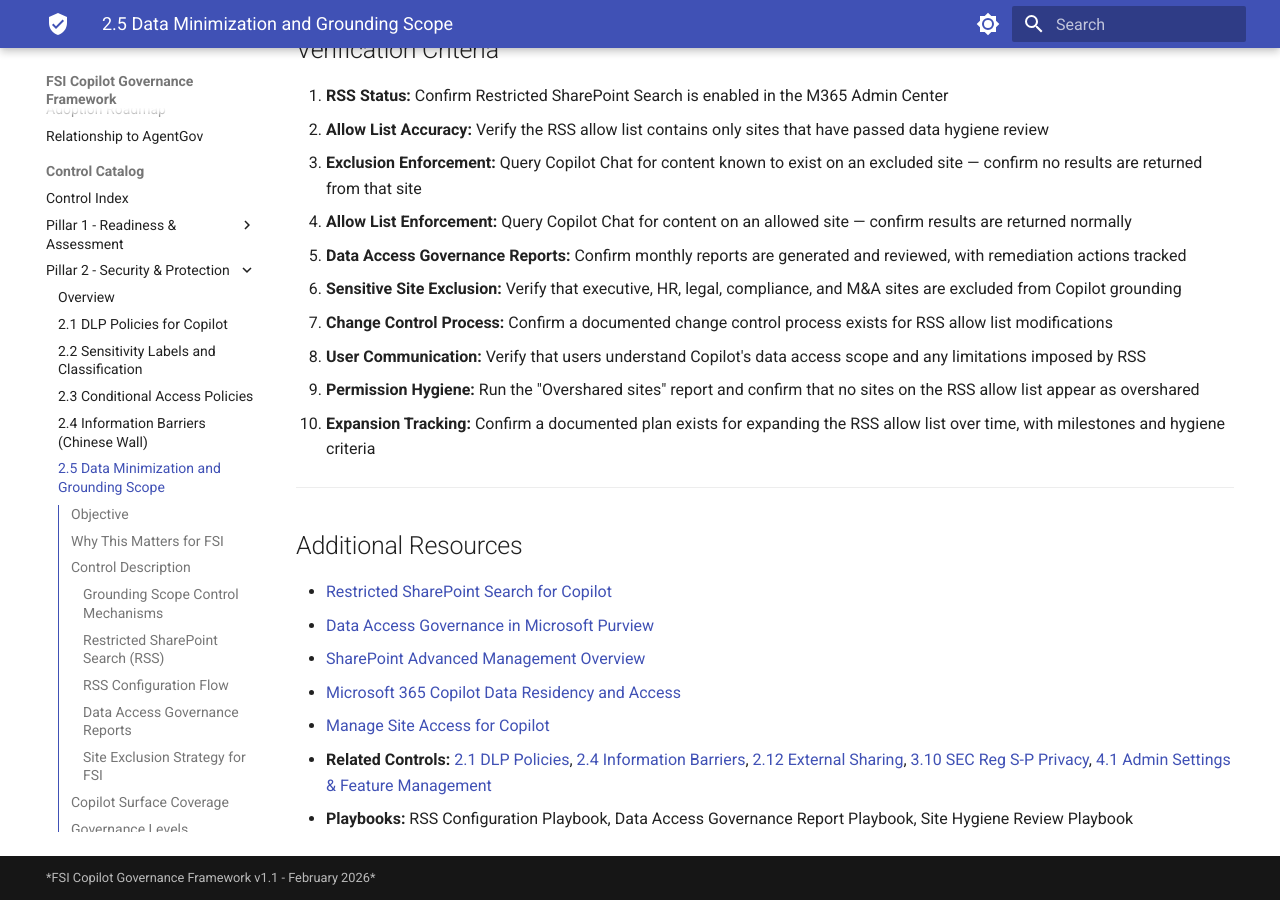
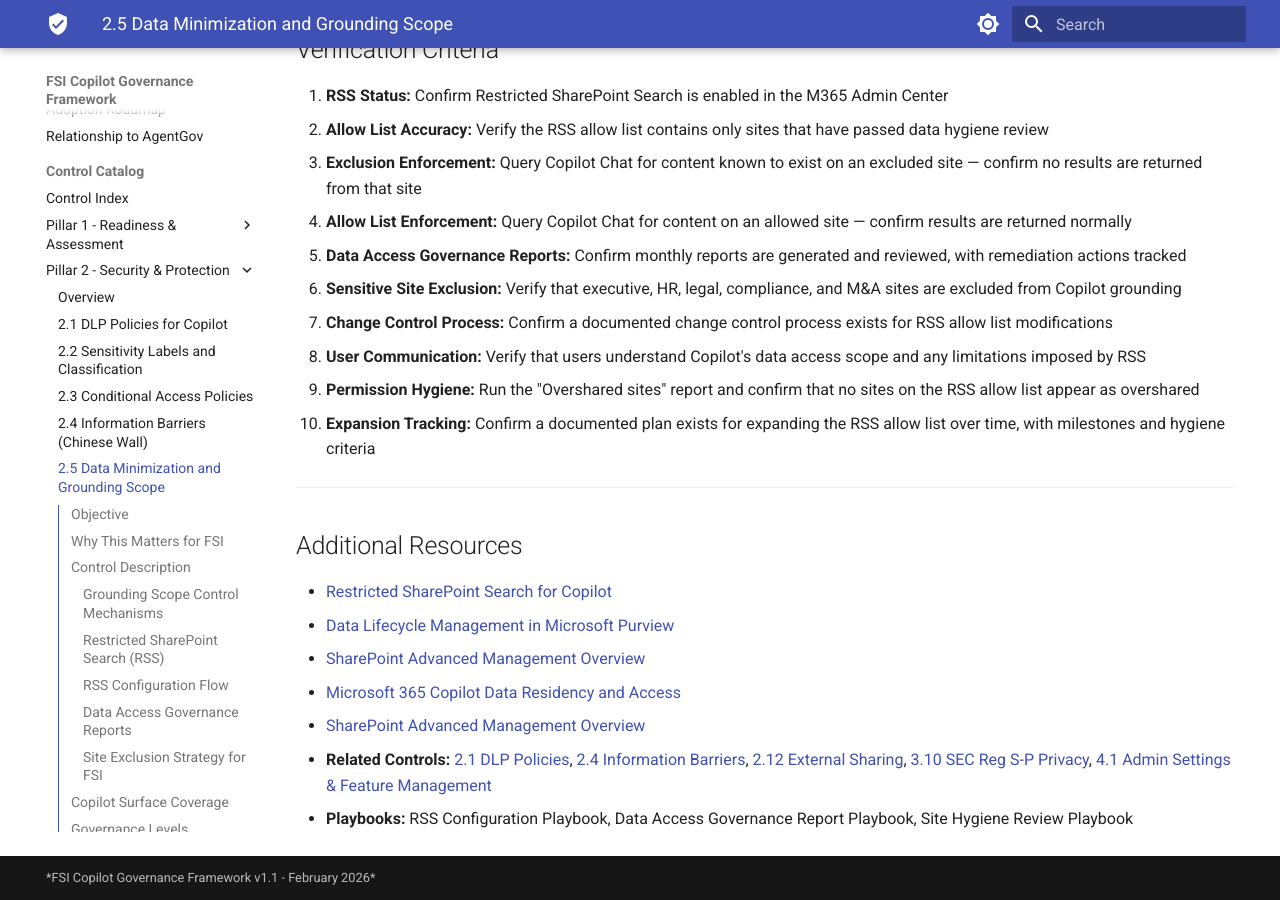
Before and after one commit to judeper/FSI-CopilotGov, an MkDocs documentation site: the page built from docs/controls/pillar-2-security/2.5-data-minimization-grounding-scope.md, in a window 1280 px wide and 900 px high, scrolled down 6478 px. Built offline with MkDocs 1.6.1 and Material for MkDocs 9.7.7, drawn with Linux system fonts in a browser that asks for light colours.

Commit message:
fix: update 3 dead Microsoft Learn URLs in controls 2.5, 2.13, 2.14
- manage-plugins-copilot-admin-center -> manage-copilot-agents-integrated-apps
- purview/data-access-governance -> purview/data-lifecycle-management
- sharepoint/copilot-site-access -> sharepoint/advanced-management (duplicate removed)

Co-authored-by: Copilot <223556219+Copilot@users.noreply.github.com>

```diff
--- a/docs/controls/pillar-2-security/2.5-data-minimization-grounding-scope.md
+++ b/docs/controls/pillar-2-security/2.5-data-minimization-grounding-scope.md
@@ -220,9 +220,9 @@ Set-SPOSite -Identity "https://contoso.sharepoint.com/sites/BoardMaterials" `
 ## Additional Resources
 
 - [Restricted SharePoint Search for Copilot](https://learn.microsoft.com/sharepoint/restricted-sharepoint-search)
-- [Data Access Governance in Microsoft Purview](https://learn.microsoft.com/purview/data-access-governance)
+- [Data Lifecycle Management in Microsoft Purview](https://learn.microsoft.com/en-us/purview/data-lifecycle-management)
 - [SharePoint Advanced Management Overview](https://learn.microsoft.com/sharepoint/advanced-management)
 - [Microsoft 365 Copilot Data Residency and Access](https://learn.microsoft.com/microsoft-365-copilot/microsoft-365-copilot-privacy)
-- [Manage Site Access for Copilot](https://learn.microsoft.com/sharepoint/copilot-site-access)
+- [SharePoint Advanced Management Overview](https://learn.microsoft.com/en-us/sharepoint/advanced-management)
 - **Related Controls:** [2.1 DLP Policies](2.1-dlp-policies-for-copilot.md), [2.4 Information Barriers](2.4-information-barriers.md), [2.12 External Sharing](2.12-external-sharing-governance.md), [3.10 SEC Reg S-P Privacy](../pillar-3-compliance/3.10-sec-reg-sp-privacy.md), [4.1 Admin Settings & Feature Management](../pillar-4-operations/4.1-admin-settings-feature-management.md)
 - **Playbooks:** RSS Configuration Playbook, Data Access Governance Report Playbook, Site Hygiene Review Playbook
```
Also changed, not shown: docs/controls/pillar-2-security/2.13-plugin-connector-security.md (+1 -1 lines), docs/controls/pillar-2-security/2.14-declarative-agents-governance.md (+1 -1 lines).
